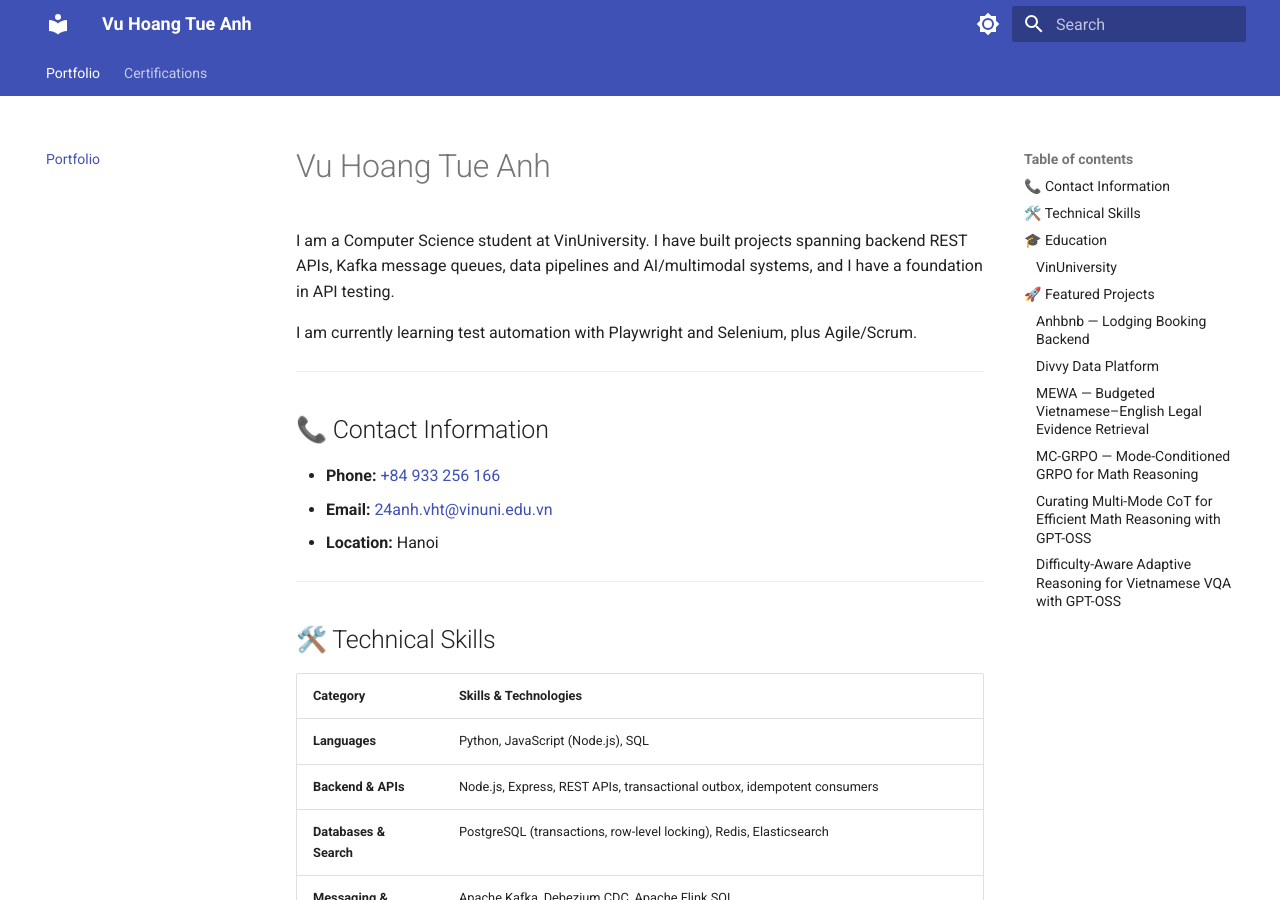
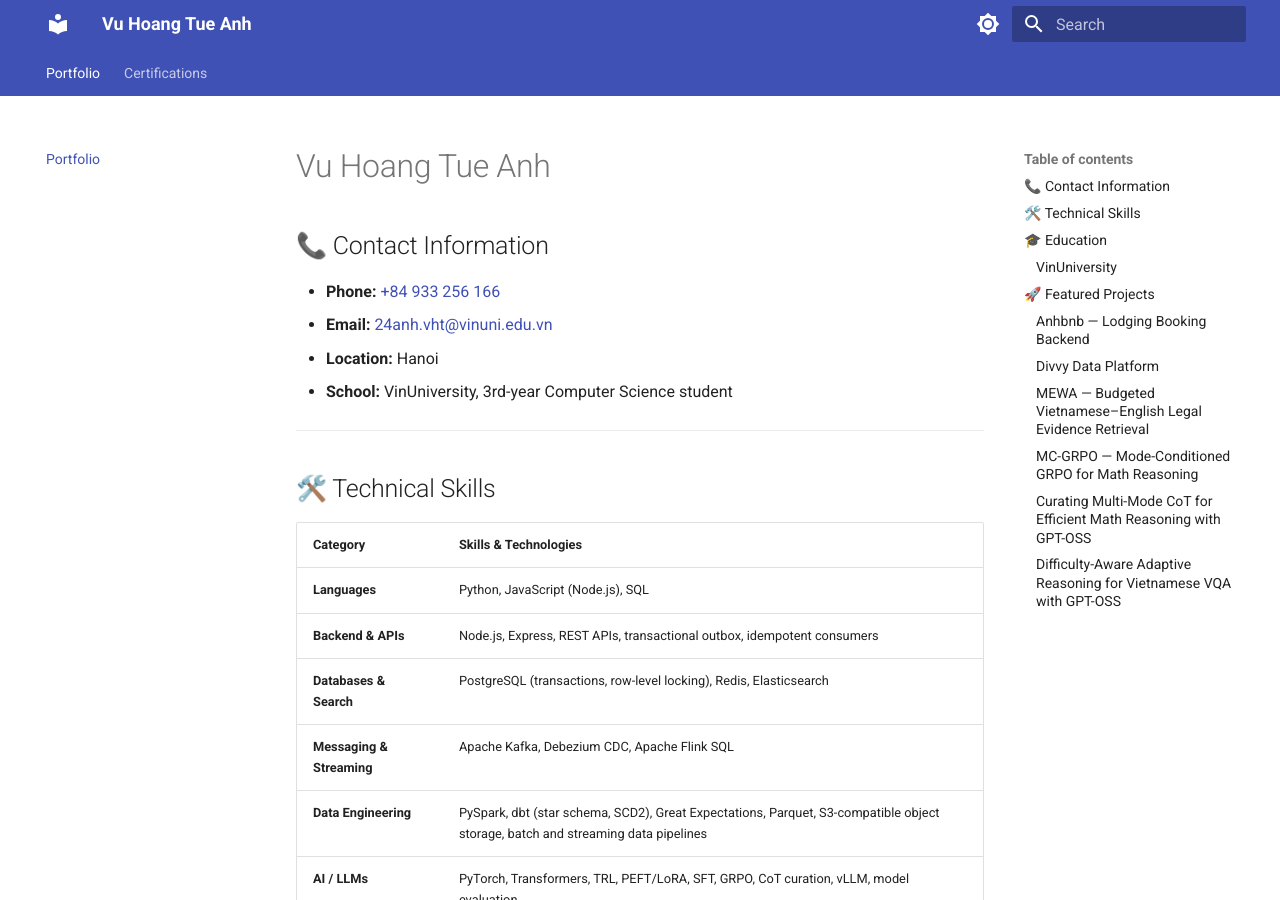
Before and after one commit to tertueanhvu/tertueanhvu.github.io, an MkDocs documentation site: the page built from docs/index.md, in a window 1280 px wide and 900 px high. Built offline with MkDocs 1.6.1 and Material for MkDocs 9.7.7, drawn with Linux system fonts in a browser that asks for light colours.

Commit message:
Make portfolio role-neutral, expand skills

```diff
--- a/docs/index.md
+++ b/docs/index.md
@@ -1,16 +1,11 @@
 # Vu Hoang Tue Anh
-
-I am a Computer Science student at VinUniversity. I have built projects spanning backend REST APIs, Kafka message queues, data pipelines and AI/multimodal systems, and I have a foundation in API testing.
-
-I am currently learning test automation with Playwright and Selenium, plus Agile/Scrum.
-
----
 
 ## 📞 Contact Information
 
 - **Phone:** [+84 933 256 166](tel:+84933256166)
 - **Email:** [24anh.vht@vinuni.edu.vn](mailto:24anh.vht@vinuni.edu.vn)
 - **Location:** Hanoi
+- **School:** VinUniversity, 3rd-year Computer Science student
 
 ---
 
```
